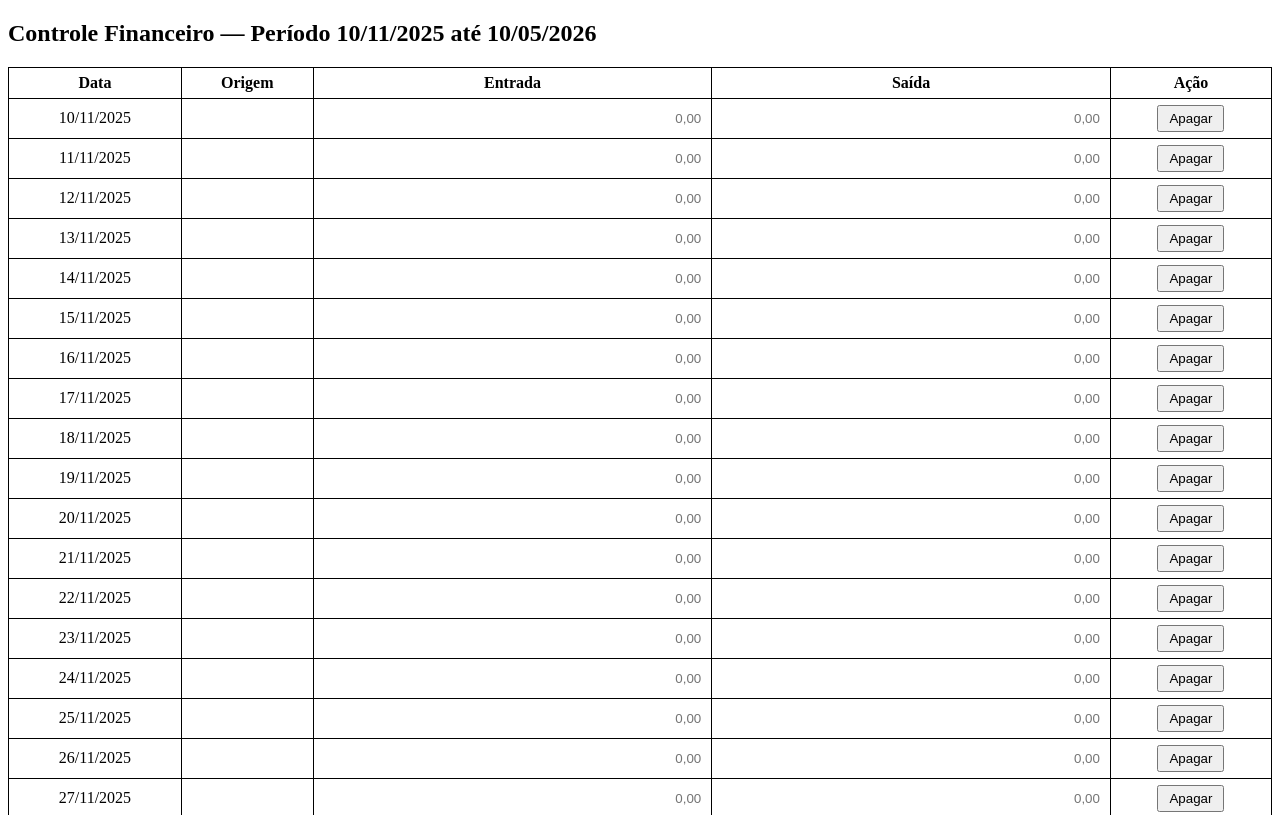
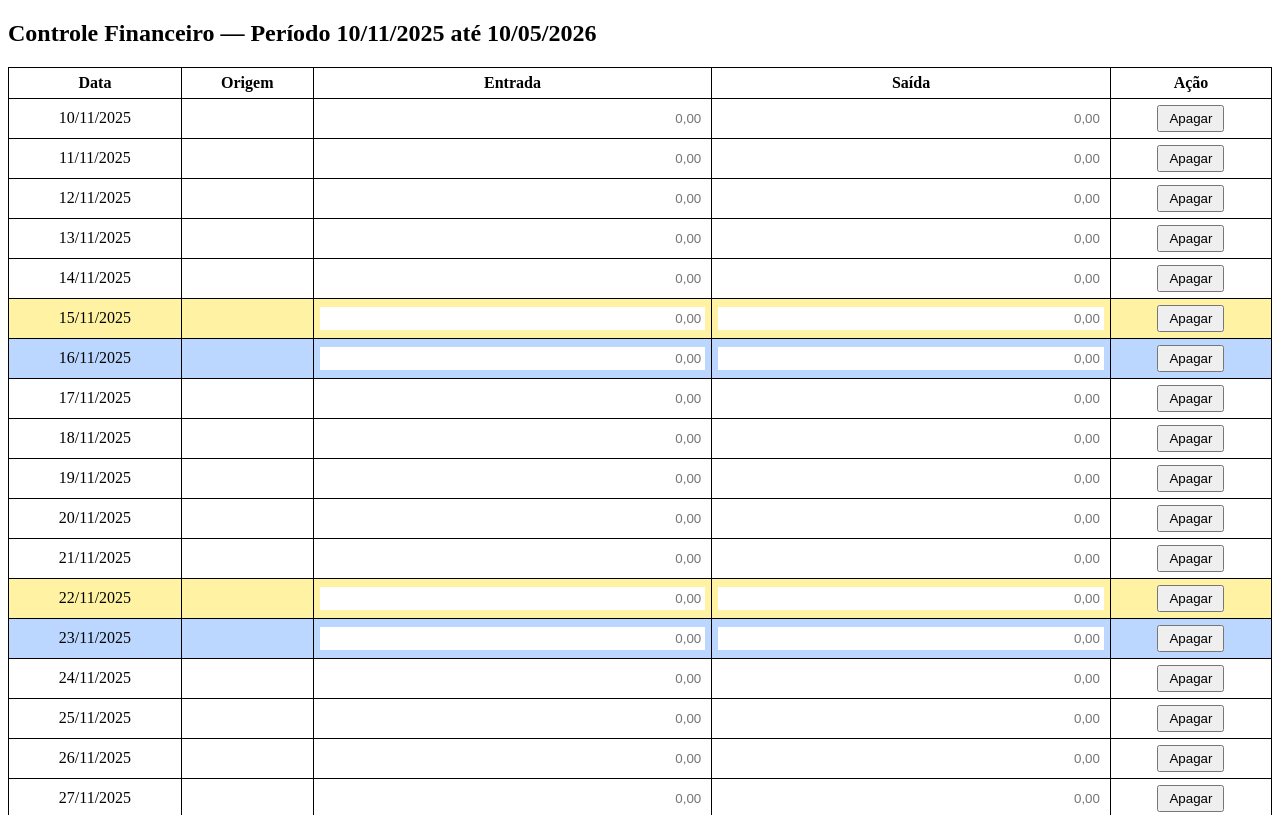
Before and after one commit to 9481A24/Entrada-saida, a plain HTML site: page index.html in a window 1280 px wide. Shown: the top 815 px of the page. Drawn offline with Linux system fonts and the light colour scheme.

Commit message:
Update index.html

```diff
--- a/index.html
+++ b/index.html
@@ -31,6 +31,14 @@
         font-size: 20px;
         font-weight: bold;
         line-height: 34px;
+    }
+
+    /* cores novas — NÃO ALTERAM NADA DO CÓDIGO */
+    .sabado {
+        background-color: #fff3a3; /* amarelo claro */
+    }
+    .domingo {
+        background-color: #bcd7ff; /* azul clara */
     }
 </style>
 
@@ -69,6 +77,12 @@
             let ano = inicio.getFullYear();
 
             let tr = document.createElement("tr");
+
+            // identifica sábado (6) e domingo (0)
+            let diaSemana = inicio.getDay();
+
+            if (diaSemana === 6) tr.classList.add("sabado");
+            if (diaSemana === 0) tr.classList.add("domingo");
 
             tr.innerHTML = `
                 <td>${dia}/${mes}/${ano}</td>
```
